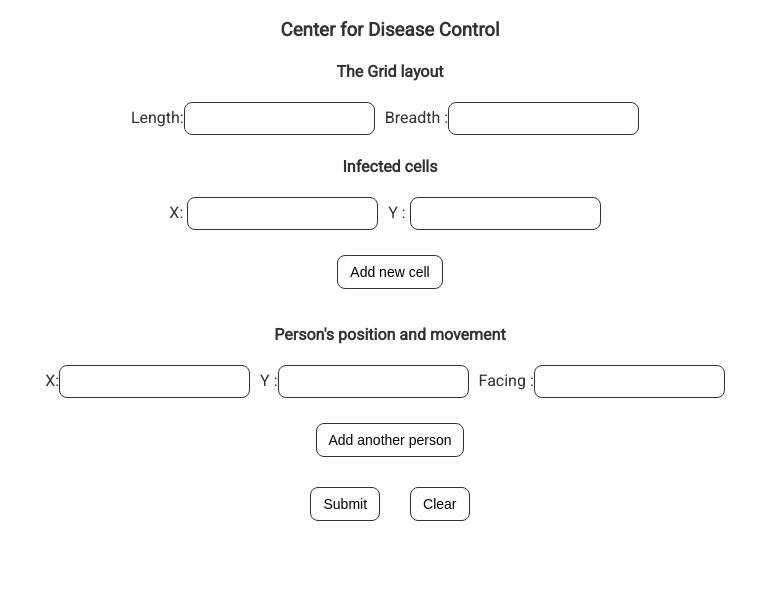
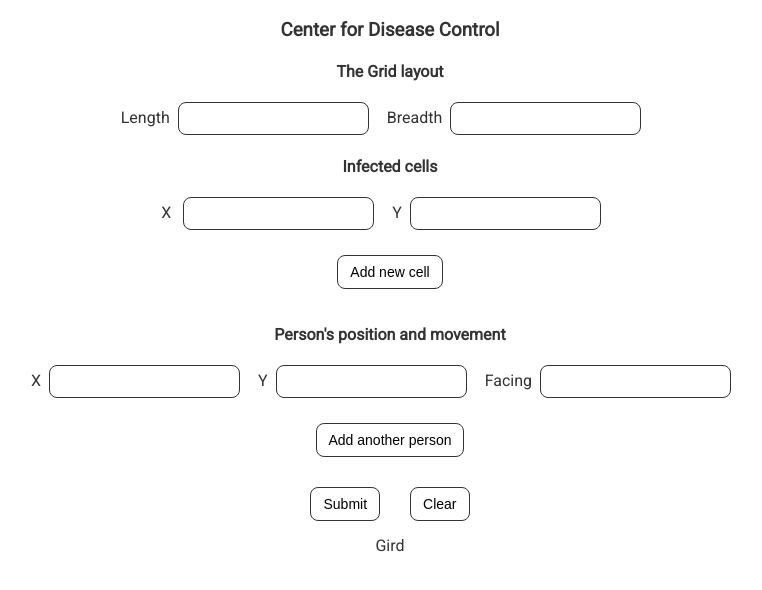
Before and after one commit to Vijendra-Achar/cdc-matrix, a React (Create React App) app: page / in a window 1280 px wide. Shown: the top 590 px of the page, without its empty margins (250-1012 px from the left). Built offline with nearby package versions, Linux system fonts and the light colour scheme.

Commit message:
Matrix and Infected cells setup

```diff
--- a/src/App.jsx
+++ b/src/App.jsx
@@ -1,14 +1,28 @@
+import React, { useEffect, useState } from "react";
 import "./App.scss";
 
 import InputForm from "./components/form";
+import Gird from "./components/grid";
 
 function App() {
+  const [formValues, setFormValues] = useState(undefined);
+
+  const formData = (data) => {
+    setFormValues(data);
+  };
+
+  const clearData = () => {
+    setFormValues(undefined);
+  };
+
   return (
     <div className="container">
       <div>
         <h3>Center for Disease Control</h3>
 
-        <InputForm />
+        <InputForm submit={formData} clearData={clearData} />
+
+        <Gird data={formValues} />
       </div>
     </div>
   );
--- a/src/components/form/index.js
+++ b/src/components/form/index.js
@@ -4,7 +4,7 @@
 
 import { Input, Button } from "../ui-components";
 
-const InputForm = () => {
+const InputForm = ({ submit, clearData }) => {
   const initialInfectedCell = { x: "", y: "" };
   const initialInfectedPerson = { x: "", y: "", p: "" };
   const initialGridLayout = { length: "", breadth: "" };
@@ -78,13 +78,15 @@
       persons: infectedPeople,
     };
 
-    console.log("The final payload -> ", payload);
+    submit(payload);
   };
 
   const handleClear = () => {
     setInfectedCells([initialInfectedCell]);
     setInfectedPeople([initialInfectedPerson]);
     setGridLayout(initialGridLayout);
+
+    clearData();
   };
 
   return (
@@ -94,11 +96,11 @@
 
         <div className="input-layout">
           <span>
-            Length:
+            Length
             <Input value={gridLayout?.length} onChange={(e) => handleFieldValueChange("length", e)} type="number" />
           </span>
           <span>
-            Breadth :
+            Breadth
             <Input value={gridLayout?.breadth} onChange={(e) => handleFieldValueChange("breadth", e)} type="number" />
           </span>
         </div>
@@ -111,10 +113,10 @@
           return (
             <div key={index} className="input-layout">
               <span>
-                X: <Input value={cell?.x} onChange={(e) => handleFieldValueChange("cellX", e, index)} type="number" />
+                X <Input value={cell?.x} onChange={(e) => handleFieldValueChange("cellX", e, index)} type="number" />
               </span>
               <span>
-                Y : <Input value={cell?.y} onChange={(e) => handleFieldValueChange("cellY", e, index)} type="number" />
+                Y<Input value={cell?.y} onChange={(e) => handleFieldValueChange("cellY", e, index)} type="number" />
               </span>
             </div>
           );
@@ -130,15 +132,15 @@
           return (
             <div key={index} className="input-layout">
               <span>
-                X:
+                X
                 <Input value={person?.x} onChange={(e) => handleFieldValueChange("personX", e, index)} type="number" />
               </span>
               <span>
-                Y :
+                Y
                 <Input value={person?.y} onChange={(e) => handleFieldValueChange("personY", e, index)} type="number" />
               </span>
               <span>
-                Facing :
+                Facing
                 <Input value={person?.p} onChange={(e) => handleFieldValueChange("personP", e, index)} type="Text" />
               </span>
             </div>
--- /dev/null
+++ b/src/components/grid/index.jsx
@@ -0,0 +1,37 @@
+import React, { useEffect, useState } from "react";
+
+const Gird = ({ data }) => {
+  const [matrix, setMatrix] = useState(undefined);
+
+  useEffect(() => {
+    if (data) {
+      let initialMatrix = constructMatrix(parseInt(data?.grid?.length), parseInt(data?.grid?.breadth));
+
+      data?.infectedCells?.forEach((value, index) => {
+        if (value?.y && value?.x)
+          initialMatrix[parseInt(value?.y) + initialMatrix?.length - 1][parseInt(value?.x)] = "X";
+      });
+
+      setMatrix(initialMatrix);
+    }
+  }, [data]);
+
+  useEffect(() => {
+    console.log("The Final matrix -> ", matrix);
+  }, [matrix]);
+
+  const constructMatrix = (len, bre) => {
+    let newMatrix = [];
+
+    for (let i = 0; i < len; i++) {
+      const row = Array.from(Array(bre).fill("O"));
+      newMatrix.push(row);
+    }
+
+    return newMatrix;
+  };
+
+  return <div>Gird</div>;
+};
+
+export default Gird;
--- a/src/components/ui-components/input/styles.scss
+++ b/src/components/ui-components/input/styles.scss
@@ -3,4 +3,5 @@
   border-radius: 8px;
   border: 1px solid var(--black-color);
   outline: none;
+  margin: 0 8px;
 }
```
Also changed, not shown: src/components/grid/styles.scss (added).
